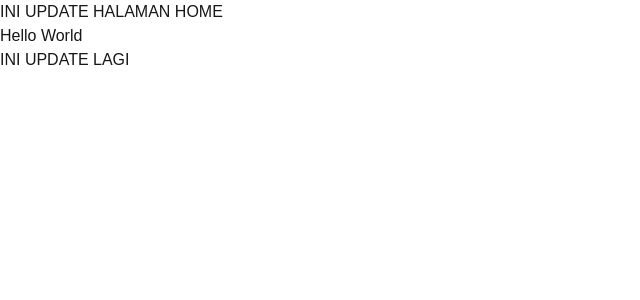
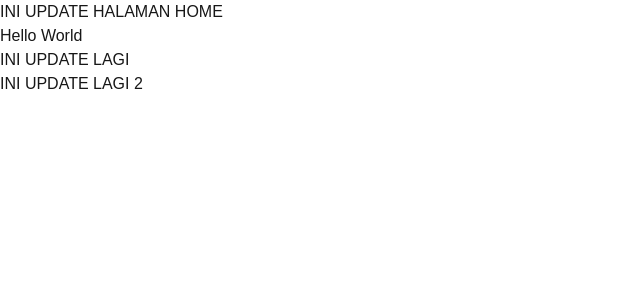
Before and after one commit to avnexcode/git-flow, a Next.js app: page / in a window 1280 px wide. Shown: the top 300 px of the page, without its empty margins (0-640 px from the left). Built offline with nearby package versions, Linux system fonts and the light colour scheme.

Commit message:
page(home): memperbaiki halaman home

```diff
--- a/src/app/page.tsx
+++ b/src/app/page.tsx
@@ -4,6 +4,7 @@ export default function Home() {
       <h1>INI UPDATE HALAMAN HOME</h1>
       <h1>Hello World</h1>
       <h1>INI UPDATE LAGI</h1>
+      <h1>INI UPDATE LAGI 2</h1>
     </div>
   );
 }
```
